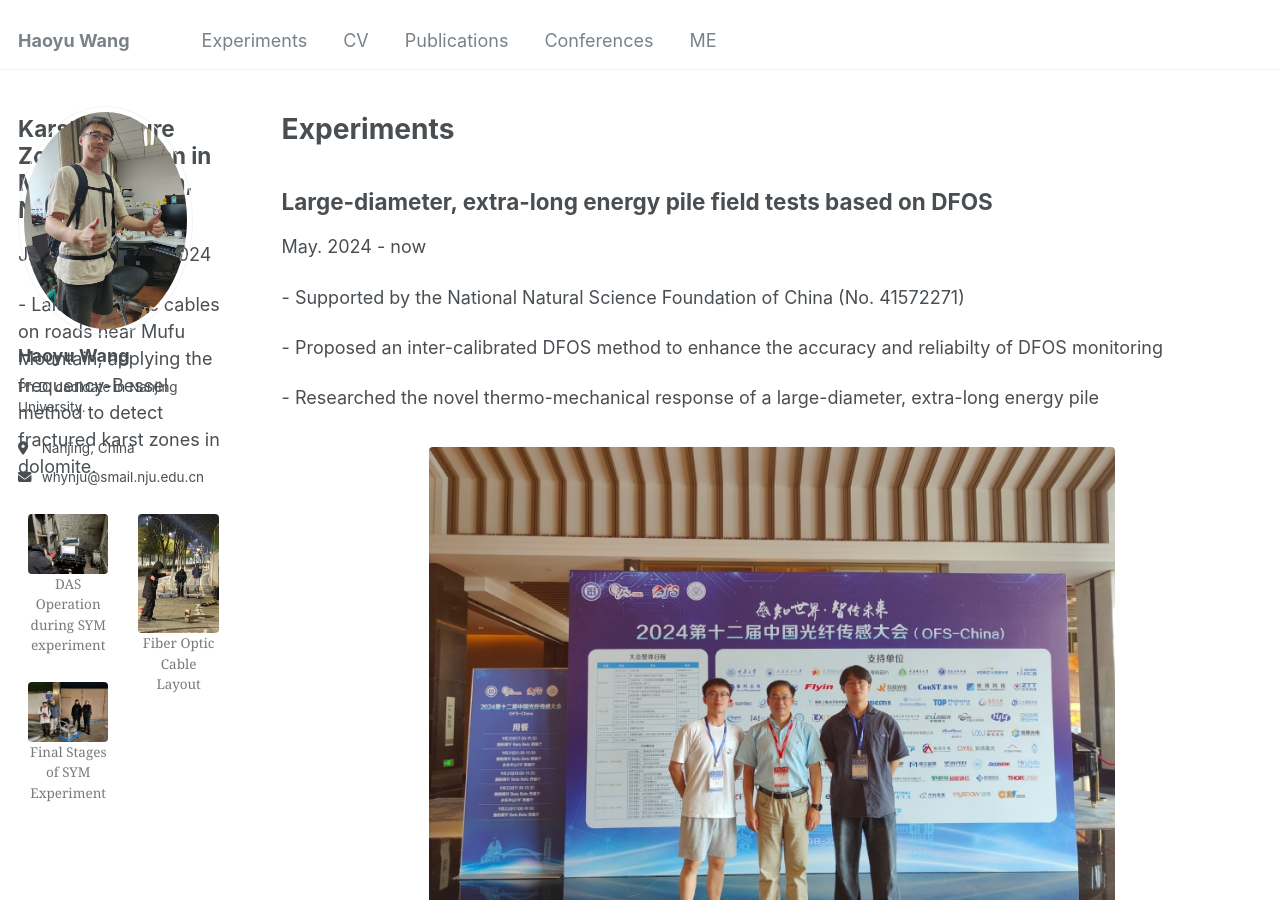
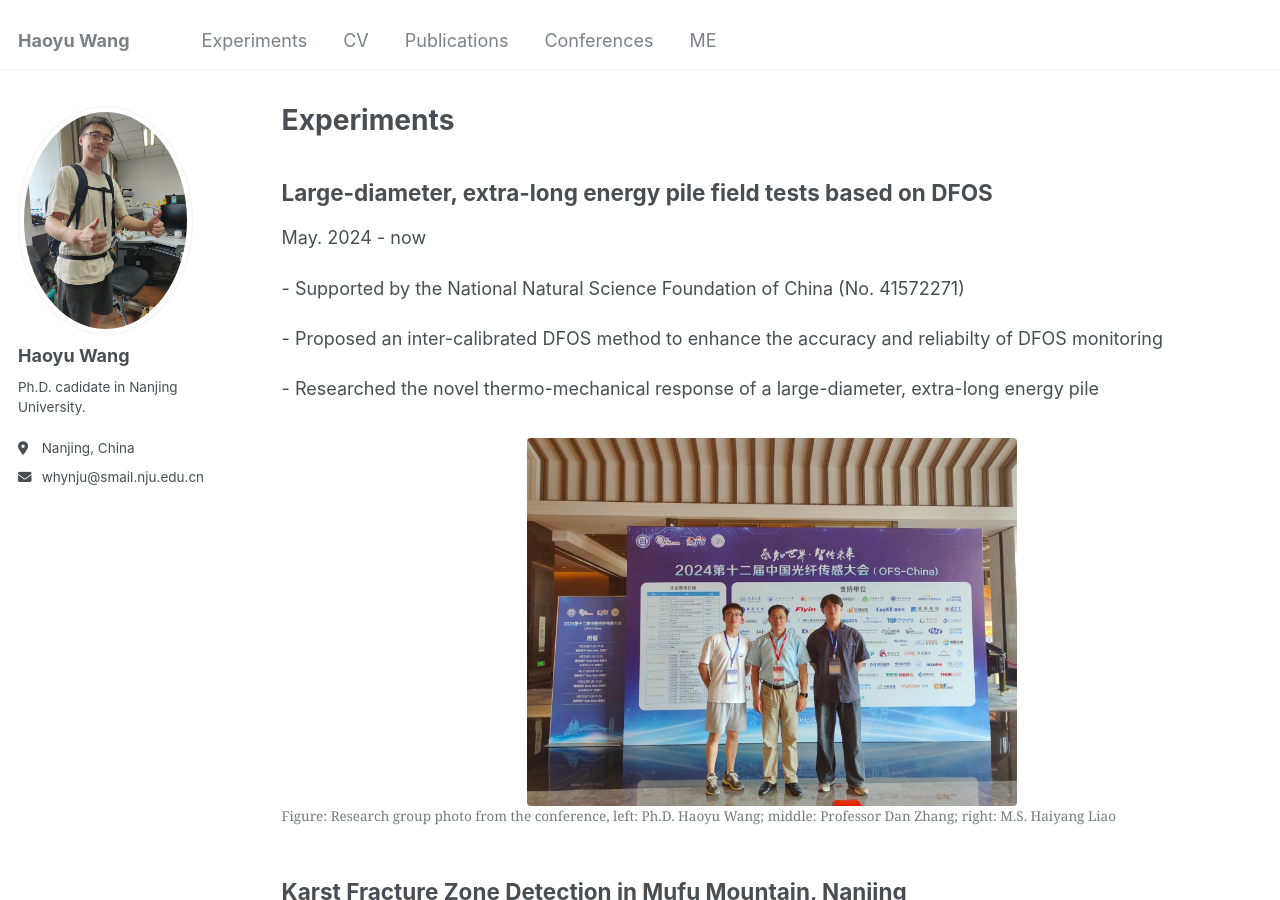
Before and after one commit to Whynot-cell/Whynot-cell.github.io, a Jekyll site: the page built from _pages/portfolio.html, in a window 1280 px wide and 900 px high. Built offline with Jekyll 4.4.1, drawn with Linux system fonts in a browser that asks for light colours.

Commit message:
Update portfolio.html

```diff
--- a/_pages/portfolio.html
+++ b/_pages/portfolio.html
@@ -15,29 +15,25 @@
 </style>
 
 
-
-
 <div class="session">
-
-
   <h2> Large-diameter, extra-long energy pile field tests based on DFOS </h2>
   <p>May. 2024 - now</p>
   <p>- Supported by the National Natural Science Foundation of China (No. 41572271)
   <p>- Proposed an inter-calibrated DFOS method to enhance the accuracy and reliabilty of DFOS monitoring</p>
   <p>- Researched the novel thermo-mechanical response of a large-diameter, extra-long energy pile
   </p>
-
-
-
   <figure>
     <img src="/images/光纤大会重庆照片.png" alt="Fiber Optic Conference Chongqing Photo"
-        style="width: 70%; display: block; margin: 0 auto;">
+      style="width: 50%; display: block; margin: 0 auto;">
     <figcaption>Figure: Research group photo from the conference, left: Ph.D. Haoyu Wang; middle: Professor Dan Zhang;
       right:
       M.S. Haiyang Liao</figcaption>
   </figure>
 </div>
-</div>
+
+
+
+
 
 
 
```
Lines whose indentation alone changed are shown as unchanged.
